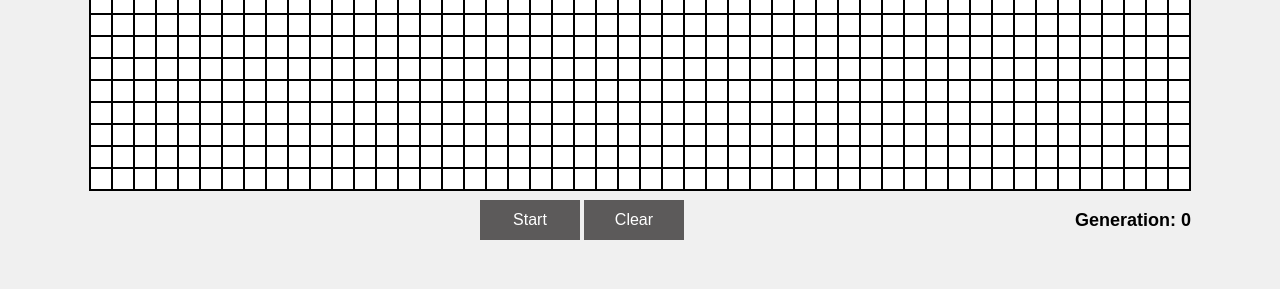
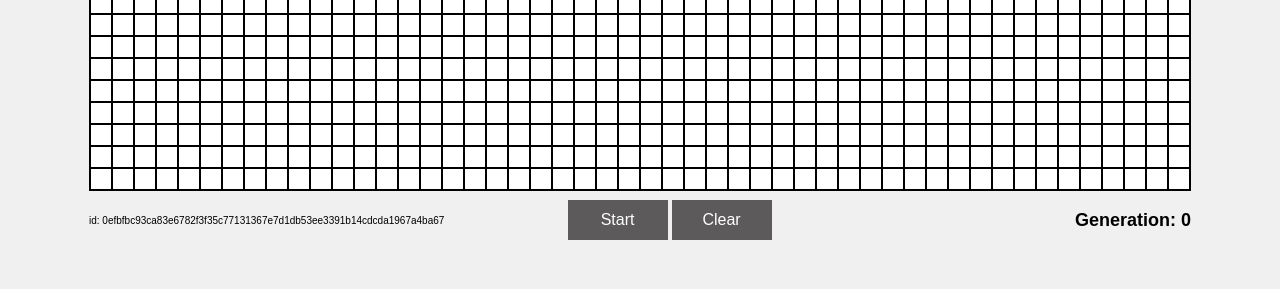
Before and after one commit to bostonvip/game-of-life-flask, a Flask app: page / in a window 1280 px wide. Shown: the part 511-800 px from the top of the page. Run offline with Flask 3, Linux system fonts and the light colour scheme.

Commit message:
session id label added to the front end

```diff
--- a/static/styles.css
+++ b/static/styles.css
@@ -54,10 +54,24 @@ body {
     margin: 5px auto;
 }
 
+#session-id-container {
+    display: flex;
+    justify-content: center;
+}
+
+#session-id-label {
+    position: relative;
+    display: block;
+    text-align: left;
+    font-size: 10px;
+    margin: 0 auto;
+}
+
 #button-container {
     display: flex;
-    justify-content: center;
+    justify-content: left;
     flex-grow: 1;
+    margin-left: 15%;
 }
 
 #button-container button {
@@ -100,6 +114,9 @@ body {
         width: 20px;
         height: 20px;
     }
+    #button-container {
+        margin-left: 11%;
+    }
 }
 
 @media (max-width: 1100px)
@@ -107,6 +124,9 @@ body {
     .grid-cell {
         width: 15px;
         height: 15px;
+    }
+    #button-container {
+        margin-left: 10%;
     }
     #button-container button {
         width: 75px;
@@ -116,6 +136,9 @@ body {
     #generation-label {
         font-size: 16px;
     }
+    #session-id-label {
+        font-size: 8px;
+    }
 }
 
 @media (max-width: 900px)
@@ -123,6 +146,20 @@ body {
     .grid-cell {
         width: 10px;
         height: 10px;
+    }
+    #button-container {
+        margin-left: 10px;
+    }
+    #button-container button {
+        width: 75px;
+        height: 30px;
+        font-size: 14px;
+    }
+    #generation-label {
+        font-size: 12px;
+    }
+    #session-id-label {
+        font-size: 8px;
     }
 }
 
@@ -135,6 +172,9 @@ body {
     .grid-cell {
         width: 15px;
         height: 15px;
+    }
+    #button-container {
+        margin-left: 9%;
     }
     #button-container button {
         width: 75px;
--- a/templates/index.html
+++ b/templates/index.html
@@ -25,6 +25,10 @@
         </div>
 
         <div id="bottom-container">
+            <div id="session-id-label-container">
+                <p id="session-id-label">id: 0efbfbc93ca83e6782f3f35c77131367e7d1db53ee3391b14cdcda1967a4ba67</p>
+            </div>
+
             <div id="button-container">
                 <button id="start-button">Start</button>
                 <button id="clear-button">Clear</button>
```
